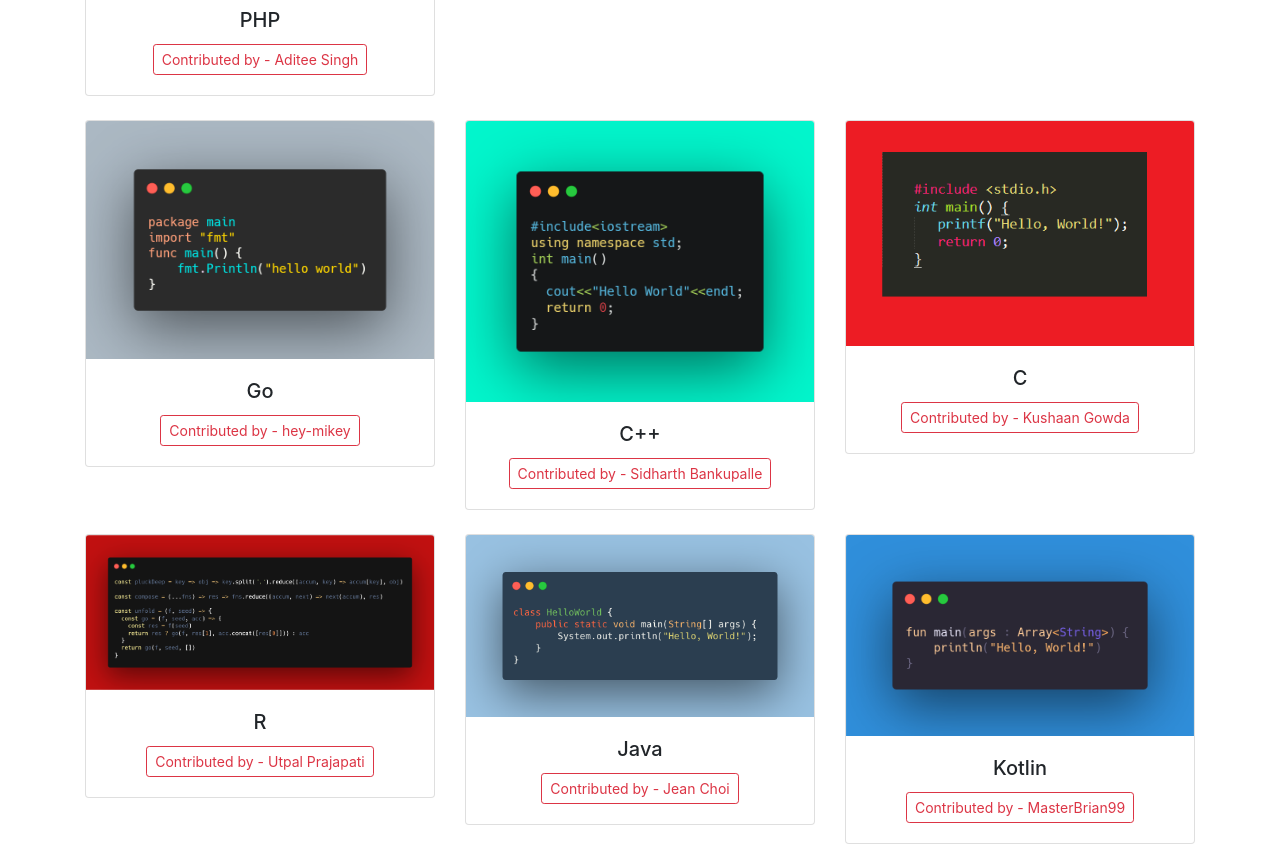
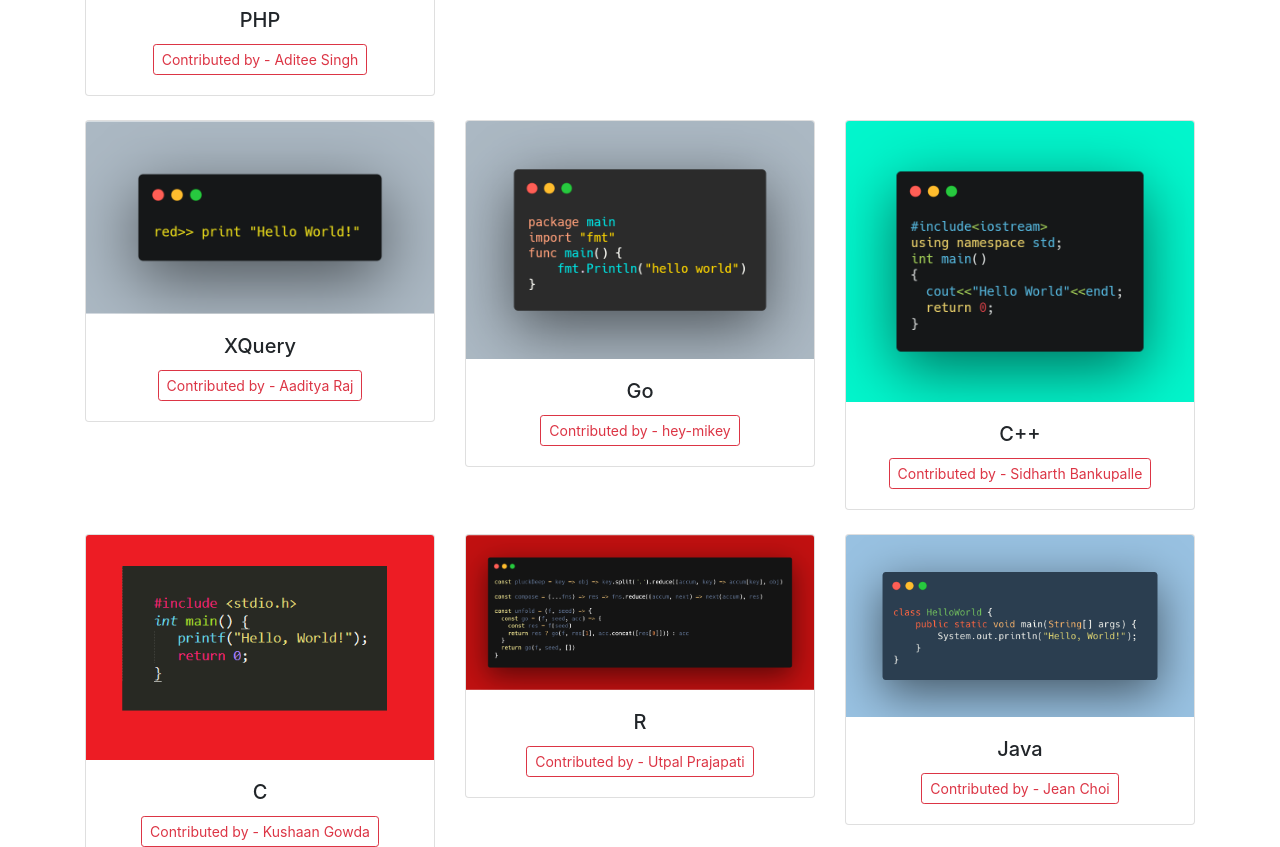
Before and after one commit to krimanisha/HELLO_WORLD, a plain HTML site: page index.html in a window 1280 px wide. Shown: the part 1740-2587 px from the top of the page. Drawn offline with nearby package versions, Linux system fonts and the light colour scheme; a script that the page names is missing.

Commit message:
Added hello world program in Red

```diff
--- a/index.html
+++ b/index.html
@@ -172,6 +172,7 @@
                             </div>
                         </div>
                     </div>
+
                     <div class="col-lg-4 mb-4" data-lang="XQuery">
                         <div class="card">
                             <img class="card-img-top" src="./images/XQuery.png" alt="XQuery" />
@@ -184,6 +185,20 @@
                             </div>
                         </div>
                     </div>
+
+                    <div class="col-lg-4 mb-4" data-lang="Red">
+                        <div class="card">
+                            <img class="card-img-top" src="./images/Red.png" alt="Red" />
+                            <div class="card-body">
+                                <h5 class="card-title text-center">XQuery</h5>
+                                <div class="col text-center">
+                                    <a href="https://github.com/Aaditya-Raj7" class="btn btn-outline-danger btn-sm">Contributed by -
+                    Aaditya Raj</a>
+                                </div>
+                            </div>
+                        </div>
+                    </div>
+
                     <div class="col-lg-4 mb-4" data-lang="Go">
                         <div class="card">
                             <img class="card-img-top" src="./images/go.png" alt="Go" />
```
Also changed, not shown: images/Red.png (added).
